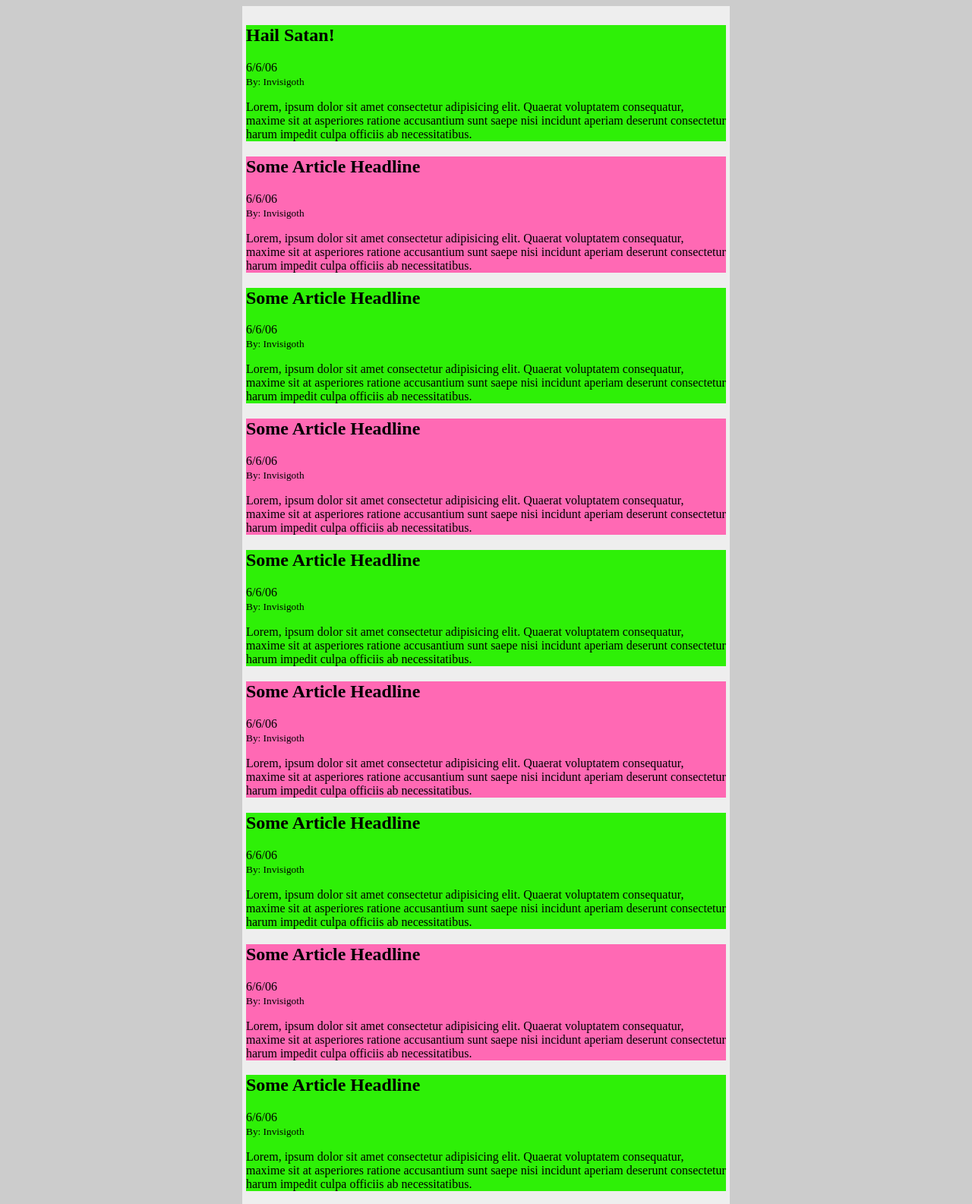
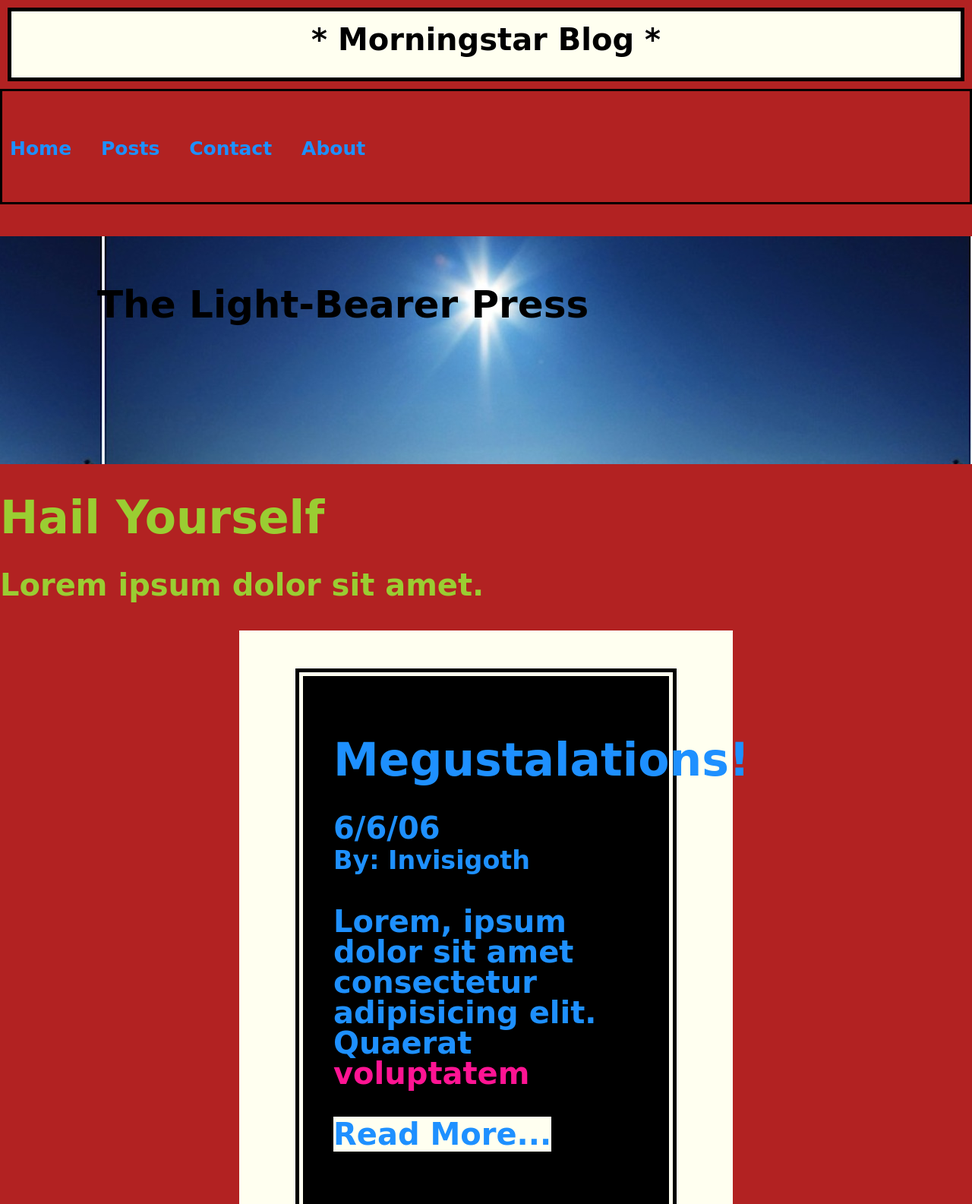
Before and after one commit to Urpiccha/ACA_web101_matt_hartman, a plain HTML site: page myPortfolio/src/blog/blog.html in a window 1280 px wide. Shown: the top 1585 px of the page at 76% size. Drawn offline with Linux system fonts and the light colour scheme; a web font is replaced by a local one.

Commit message:
Re-vamped-ish landing page w/blog

```diff
--- a/myPortfolio/src/blog/blog.html
+++ b/myPortfolio/src/blog/blog.html
@@ -4,21 +4,48 @@
     <meta charset="UTF-8">
     <meta name="viewport" content="width=device-width, initial-scale=1.0">
     <meta http-equiv="X-UA-Compatible" content="ie=edge">
+    <link href="https://fonts.googleapis.com/css?family=Germania+One" rel="stylesheet" type="text/css">
     <title>Lightfoot's First Blog</title>
     <link rel="stylesheet" href="style.css">
+
 </head>
+<header id="main-header"> * Morningstar Blog *
+</header>
+<div id="navbar">
+    <ul>
+       <li><a class="active" href="#home">Home</a></li>
+       <li><a href="#posts">Posts</a></li>
+       <li><a href="#contact">Contact</a></li>
+       <li><a href="#about">About</a></li>
+    </ul>
+    </div>
+    <section id="showcase">
+    <div class="container">
+        <h1>The Light-Bearer Press</h1>
+    </div>
+    </section>
+    <section id="main">
+        <h1>Hail Yourself</h1>
+        <p>Lorem ipsum dolor sit amet.</p>
+    </section>
 <body>
    <main>
+    <div class="container"> <!-- ./container-->
+    <div class="box-1">
        <article>
-           <h2>
-                Hail Satan!
-           </h2>
+           <h1>
+                Megustalations!
+           </h1>
            <span class="articleDate">6/6/06</span><br>
            <small class="byline">By: Invisigoth</small>
            <p>
-            Lorem, ipsum dolor sit amet consectetur adipisicing elit. Quaerat voluptatem consequatur, maxime sit at asperiores ratione accusantium sunt saepe nisi incidunt aperiam deserunt consectetur harum impedit culpa officiis ab necessitatibus.
+            Lorem, ipsum dolor sit amet consectetur adipisicing elit. Quaerat <span style="color:deeppink">voluptatem</span>
            </p>
+           <a class="button" href="">Read More...</a>
        </article>
+       <br>
+    </div>
+    <div class="box-2">
         <article>
             <h2>
                 Some Article Headline
@@ -26,9 +53,12 @@
             <span class="articleDate">6/6/06</span><br>
             <small class="byline">By: Invisigoth</small>
             <p>
-         Lorem, ipsum dolor sit amet consectetur adipisicing elit. Quaerat voluptatem consequatur, maxime sit at asperiores ratione accusantium sunt saepe nisi incidunt aperiam deserunt consectetur harum impedit culpa officiis ab necessitatibus.
+            Lorem, ipsum dolor sit amet consectetur adipisicing elit. Quaerat <span style="color:deeppink">voluptatem</span>
             </p>
+            <a class="button" href="">Read More...</a>
         </article>
+    </div>
+    <div class="box-1">
     <article>
         <h2>
              Some Article Headline
@@ -36,9 +66,12 @@
         <span class="articleDate">6/6/06</span><br>
         <small class="byline">By: Invisigoth</small>
         <p>
-         Lorem, ipsum dolor sit amet consectetur adipisicing elit. Quaerat voluptatem consequatur, maxime sit at asperiores ratione accusantium sunt saepe nisi incidunt aperiam deserunt consectetur harum impedit culpa officiis ab necessitatibus.
+         Lorem, ipsum dolor sit amet consectetur adipisicing elit. Quaerat <span style="color:deeppink">voluptatem</span> consequatur,
         </p>
+        <a class="button" href="">Read More...</a>
     </article>
+    </div>
+    <div class="box-2">
     <article>
         <h2>
              Some Article Headline
@@ -46,9 +79,12 @@
         <span class="articleDate">6/6/06</span><br>
         <small class="byline">By: Invisigoth</small>
         <p>
-         Lorem, ipsum dolor sit amet consectetur adipisicing elit. Quaerat voluptatem consequatur, maxime sit at asperiores ratione accusantium sunt saepe nisi incidunt aperiam deserunt consectetur harum impedit culpa officiis ab necessitatibus.
+         Lorem, ipsum dolor sit amet consectetur adipisicing elit. Quaerat <span style="color:deeppink">voluptatem</span> consequatur,
         </p>
+        <a class="button" href="">Read More...</a>
     </article>
+    </div>
+    <div class="box-1">
     <article>
         <h2>
              Some Article Headline
@@ -56,9 +92,12 @@
         <span class="articleDate">6/6/06</span><br>
         <small class="byline">By: Invisigoth</small>
         <p>
-         Lorem, ipsum dolor sit amet consectetur adipisicing elit. Quaerat voluptatem consequatur, maxime sit at asperiores ratione accusantium sunt saepe nisi incidunt aperiam deserunt consectetur harum impedit culpa officiis ab necessitatibus.
+         Lorem, ipsum dolor sit amet consectetur adipisicing elit. Quaerat <span style="color:deeppink">voluptatem</span> consequatur,
         </p>
+        <a class="button" href="">Read More...</a>
     </article>
+    </div>
+    <div class="box-2">
     <article>
         <h2>
              Some Article Headline
@@ -66,9 +105,12 @@
         <span class="articleDate">6/6/06</span><br>
         <small class="byline">By: Invisigoth</small>
         <p>
-         Lorem, ipsum dolor sit amet consectetur adipisicing elit. Quaerat voluptatem consequatur, maxime sit at asperiores ratione accusantium sunt saepe nisi incidunt aperiam deserunt consectetur harum impedit culpa officiis ab necessitatibus.
+         Lorem, ipsum dolor sit amet consectetur adipisicing elit. Quaerat <span style="color:deeppink">voluptatem</span> consequatur,
         </p>
+        <a class="button" href="">Read More...</a>
     </article>
+    </div>
+    <div class="box-1">
     <article>
         <h2>
              Some Article Headline
@@ -76,9 +118,12 @@
         <span class="articleDate">6/6/06</span><br>
         <small class="byline">By: Invisigoth</small>
         <p>
-         Lorem, ipsum dolor sit amet consectetur adipisicing elit. Quaerat voluptatem consequatur, maxime sit at asperiores ratione accusantium sunt saepe nisi incidunt aperiam deserunt consectetur harum impedit culpa officiis ab necessitatibus.
+         Lorem, ipsum dolor sit amet consectetur adipisicing elit. Quaerat <span style="color:deeppink">voluptatem</span> consequatur,
         </p>
+        <a class="button" href="">Read More...</a>
     </article>
+    </div>
+    <div class="box-2">
     <article>
         <h2>
              Some Article Headline
@@ -86,9 +131,12 @@
         <span class="articleDate">6/6/06</span><br>
         <small class="byline">By: Invisigoth</small>
         <p>
-         Lorem, ipsum dolor sit amet consectetur adipisicing elit. Quaerat voluptatem consequatur, maxime sit at asperiores ratione accusantium sunt saepe nisi incidunt aperiam deserunt consectetur harum impedit culpa officiis ab necessitatibus.
+         Lorem, ipsum dolor sit amet consectetur adipisicing elit. Quaerat <span style="color:deeppink">voluptatem</span> consequatur,
         </p>
+        <a class="button" href="">Read More...</a>
     </article>
+    </div>
+    <div class="box-1">
     <article>
         <h2>
              Some Article Headline
@@ -96,9 +144,12 @@
         <span class="articleDate">6/6/06</span><br>
         <small class="byline">By: Invisigoth</small>
         <p>
-         Lorem, ipsum dolor sit amet consectetur adipisicing elit. Quaerat voluptatem consequatur, maxime sit at asperiores ratione accusantium sunt saepe nisi incidunt aperiam deserunt consectetur harum impedit culpa officiis ab necessitatibus.
+         Lorem, ipsum dolor sit amet consectetur adipisicing elit.
         </p>
+        <a class="button" href="">Read More...</a>
     </article>
+    </div>
+    <div class="box-2">
     <article>
         <h2>
              Some Article Headline
@@ -106,9 +157,12 @@
         <span class="articleDate">6/6/06</span><br>
         <small class="byline">By: Invisigoth</small>
         <p>
-         Lorem, ipsum dolor sit amet consectetur adipisicing elit. Quaerat voluptatem consequatur, maxime sit at asperiores ratione accusantium sunt saepe nisi incidunt aperiam deserunt consectetur harum impedit culpa officiis ab necessitatibus.
+         Lorem, ipsum dolor sit amet consectetur adipisicing elit. Quaerat <span style="color:deeppink">voluptatem</span> consequatur, maxime sit at asperiores ratione accusantium
         </p>
+        <a class="button" href="">Read More...</a>
     </article>
+    </div>
+    <div class="box-1">
     <article>
         <h2>
              Some Article Headline
@@ -116,9 +170,12 @@
         <span class="articleDate">6/6/06</span><br>
         <small class="byline">By: Invisigoth</small>
         <p>
-         Lorem, ipsum dolor sit amet consectetur adipisicing elit. Quaerat voluptatem consequatur, maxime sit at asperiores ratione accusantium sunt saepe nisi incidunt aperiam deserunt consectetur harum impedit culpa officiis ab necessitatibus.
+         Lorem, ipsum dolor sit amet consectetur adipisicing elit. Quaerat <span style="color:deeppink">voluptatem</span> consequatur, maxime
         </p>
+        <a class="button" href="">Read More...</a>
     </article>
+    </div>
+    <div class="box-2">
     <article>
         <h2>
              Some Article Headline
@@ -126,10 +183,15 @@
         <span class="articleDate">6/6/06</span><br>
         <small class="byline">By: Invisigoth</small>
         <p>
-         Lorem, ipsum dolor sit amet consectetur adipisicing elit. Quaerat voluptatem consequatur, maxime sit at asperiores ratione accusantium sunt saepe nisi incidunt aperiam deserunt consectetur harum impedit culpa officiis ab necessitatibus.
+         Lorem, ipsum dolor sit amet consectetur adipisicing elit. Quaerat <span style="color:deeppink">voluptatem</span> consequatur, maxime sit at asperiores ratione accusantium
         </p>
+        <a class="button" href="">Read More...</a>
     </article>
+    </div>
+</div> <!-- ./container -->
 
 </main>
+ <footer>Copyright &copy; 2019 Invisigoth.</footer>
 </body>
+
 </html>
--- a/myPortfolio/src/blog/style.css
+++ b/myPortfolio/src/blog/style.css
@@ -1,18 +1,124 @@
 body {
-    background-color: #ccc;
+  background-color: firebrick;
+  color:yellowgreen;
+  font-family:'Germania One', cursive;
+  font-size:40px;
+  font-weight: 700;
+  line-height: 1em;
+  margin:0;
 }
 
-main {
-    width:50%;
-    background-color: #eee;
-    margin: auto;
-    padding: 5px
+.container{
+  width: 80%;
+  margin: auto;
 }
 
-article:nth-of-type(even) {
-    background: hotpink;
+#navbar{
+  border: black solid;
+  overflow:hidden;
+  padding: 10px;
+  margin:auto;
+}
+
+#navbar ul{
+  padding:0;
+  list-style: none;
+}
+
+#navbar li{
+  display:inline;
+}
+
+#navbar a{
+  color: dodgerblue;
+  text-decoration: none;
+  font-size: 25px;
+  padding-right: 25px;
+}
+
+#showcase{
+  background-image: url('./images/showcase.jpg');
+  background-position: center right;
+  min-height:300px;
+  margin-bottom:50px;
+  text-align: center:
+}
+
+#showcase h1{
+  color:black;
+  font-size: 50px;
+  line-height: 1.8em;
+  padding-top: 45px;
+}
+
+main{
+  width:50%;
+  background-color: ivory;
+  margin: auto;
+  padding: 5px
+}
+
+#main-header{
+  height: 70px;
+  text-align: center;
+  border: black 5px solid;
+  margin: 10px;
+  background: ivory;
+  color: black;
+  padding-top: 17px;
+}
+
+.box-1{
+  background-color: black;
+  color: dodgerblue;
+  border: 15px ivory solid;
+  border-style:double;
+  padding:40px;
+  margin-top:40px
+}
+
+.box-1>h1{
+  font-family: "Palatino, Georgia, serif";
+  font-weight:600;
+  font-style:italic;
+  text-decoration:underline;
+  text-transform:uppercase;
+  line-height: 1.8em;
+}
+
+  .box-2{
+    border: dodgerblue 10px dotted;
+    padding:20px;
+    margin:20px 0;
   }
 
-  article:nth-of-type(odd) {
-    background: rgb(46, 240, 7);
-  }
+.article>h2{
+  line-height:1.8em;
+}
+
+
+.button{
+  background-color: ivory;
+  color: black
+  padding:20px 45px;
+  border:none;
+}
+
+
+a{
+  text-decoration: none;
+  color: dodgerblue;
+}
+
+a:hover{
+  color: hotpink;
+}
+
+a:active{
+  color: ivory;
+}
+
+p:hover:first-letter{
+  font-size: 200%;
+  color:hotpink;
+}
```
Also changed, not shown: myPortfolio/src/blog/images/showcase.jpg (added). Lines whose indentation alone changed are shown as unchanged.
